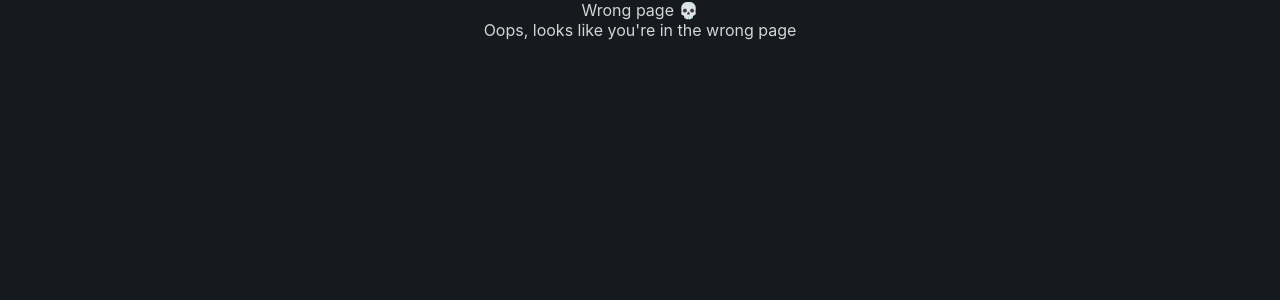
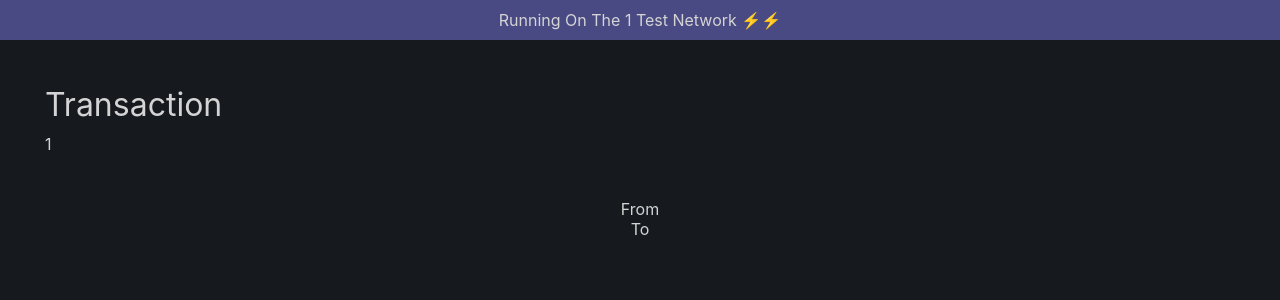
Before and after one commit to simple-codes22/SimiScan, a React (Create React App) app: page /1/txn/1 in a window 1280 px wide. Shown: the top 300 px of the page. Built offline with nearby package versions, Linux system fonts and the light colour scheme; a web font is replaced by a local one.

Commit message:
Modifying detailed pages for specific searches

```diff
--- a/src/App.js
+++ b/src/App.js
@@ -22,7 +22,7 @@ function App() {
           <Route index path='/' element={<Network />} /> {/* The index/default page */}
           <Route path='/:network' element={<Main />} />
           <Route path='*' element={<WrongPage />} />
-          <Route path='/:network/tx/:hash' element={<Transaction />} />
+          <Route path='/:network/txn/:hash' element={<Transaction />} />
           <Route path='/:network/address/:hash' element={<Address />} />
           <Route path='/:network/block/:hash' element={<Block />} />
           <Route path='/:network/token/:hash' element={<Token />} />
--- a/src/CSS/Block.css
+++ b/src/CSS/Block.css
@@ -1,3 +1,5 @@
+/* Styling for the latest blocks component (LatestBlock.js) */
+
 .block-individ {
     display: flex;
     padding: 5px;
--- a/src/CSS/MainStyle.css
+++ b/src/CSS/MainStyle.css
@@ -1,3 +1,5 @@
+/* Styling for the main page component (main.js) */
+
 .network-info{
     height: 40px;
     background: rgba(77, 77, 141, 0.925);
--- a/src/CSS/Transaction.css
+++ b/src/CSS/Transaction.css
@@ -1,3 +1,5 @@
+/* Styling for the latest transactions component (LatestTransactions.js) */
+
 .tx-individ {
     display: flex;
     padding-left: 300px;
--- /dev/null
+++ b/src/CSS/txn-page.css
@@ -0,0 +1,16 @@
+/* Styling for the transaction page (transaction.js) */
+
+.txn-page-title {
+    display: flex;
+    flex-direction: column;
+    padding: 40px;
+    align-items: flex-start;
+}
+.txn-page-main {
+    font-size: 32px;
+    margin: 5px;
+}
+.txn-page-subtitle {
+    margin: 5px;
+
+}
--- a/src/Pages/Transaction.js
+++ b/src/Pages/Transaction.js
@@ -1,20 +1,54 @@
+// import { useEffect, useState } from 'react';
 import { useParams } from 'react-router-dom';
 import NetworkInfo from '../components/NetworkInfo';
+import '../CSS/txn-page.css';
+// import { getProvider } from '../misc/ethTasks';
+
 
 const Transaction = () => {
+
   const { network, hash } = useParams();
-  console.log(hash)
+  // const [txnDetails, setTxnDetails] = useState(null);
+
+
+  // const provider = getProvider(network);
+
+  // useEffect(() => {
+  //   // const txnPageDefaultWorks = async () => {
+  //   //   const transactionDetails = await provider.getTransaction(hash);
+  //   //   return setTxnDetails(transactionDetails);
+  //   // }
+  //   // txnPageDefaultWorks();
+
+  // }, [hash, provider]);
+
+  // console.log(txnDetails);
+
   return (
     <div>
       <NetworkInfo network={network} />
-      <section>
-        <section className="title">
-          Address
-          <div className="subtitle">
+      <main>
+        <section className="txn-page-title">
+          <div className="txn-page-main">
+            Transaction
+          </div>
+          <div title='Click to copy to Clipboard' className="txn-page-subtitle" onClick={(val) => {
+            navigator.clipboard.writeText(val.target.innerText)
+          }}>
             {hash}
           </div>
         </section>
-      </section>
+        <section className='txn-page.details'>
+          <div className='txn-page-transfer-details'>
+            <div className='txn-page-from'>
+              From
+            </div>
+            <div className="txn-page-to">
+              To
+            </div>
+          </div>
+        </section>
+      </main>
     </div>
   )
 }
--- a/src/Pages/errors.js
+++ b/src/Pages/errors.js
@@ -7,6 +7,7 @@ export const WrongPage = () => {
     useEffect(() => {
         document.title = 'Wrong Page 💀'
         setTimeout(() => {
+            document.title = 'SimiScan';
             navigate('/mainnet')
         }, 7000)
     })
```
